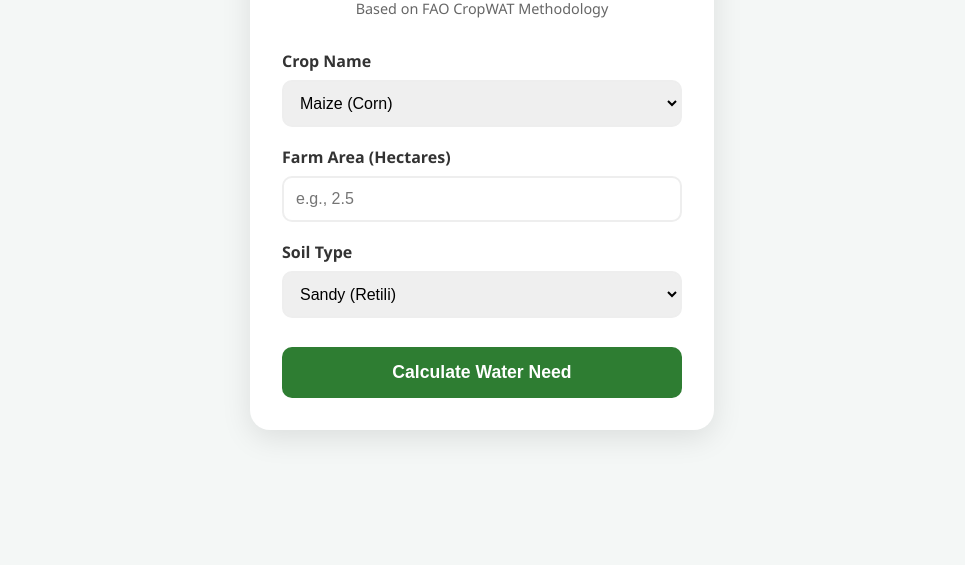
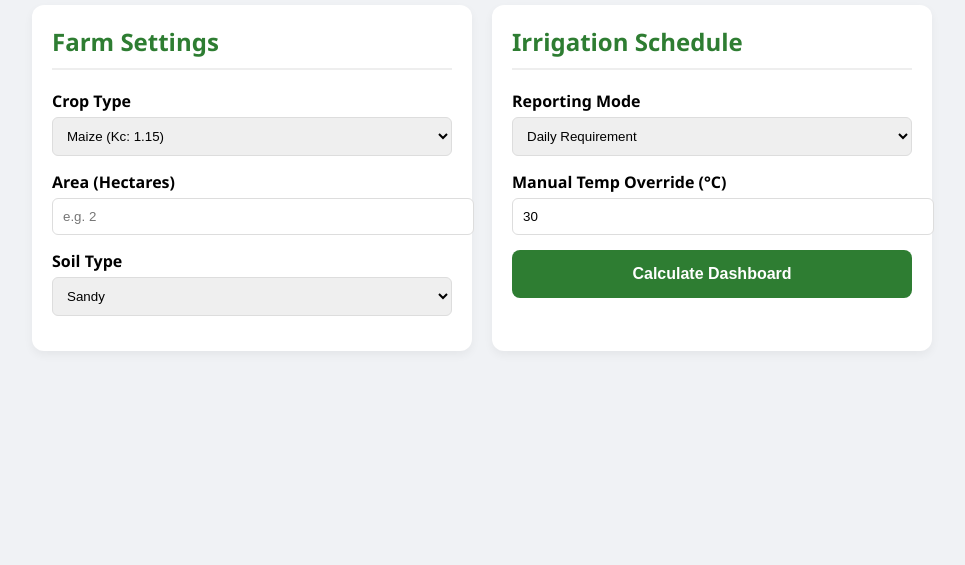
Before and after one commit to hariomsinghchauhan40/agri-water-flow, a plain HTML site: page index.html in a window 1280 px wide. Shown: the part 235-800 px from the top of the page, without its empty margins (158-1123 px from the left). Drawn offline with Linux system fonts and the light colour scheme.

Commit message:
Update index.html

```diff
--- a/index.html
+++ b/index.html
@@ -3,175 +3,127 @@
 <head>
     <meta charset="UTF-8">
     <meta name="viewport" content="width=device-width, initial-scale=1.0">
-    <title>AgriWater Flow | CropWAT Lite</title>
+    <title>AgriWater Pro Dashboard</title>
     <style>
-        /* Modern Green Theme Styling */
-        :root {
-            --primary-green: #2e7d32;
-            --light-green: #e8f5e9;
-            --accent-green: #4caf50;
-            --white: #ffffff;
-            --shadow: 0 8px 30px rgba(0,0,0,0.1);
-        }
+        :root { --primary: #2e7d32; --accent: #1565c0; --bg: #f0f2f5; }
+        body { font-family: 'Segoe UI', sans-serif; background: var(--bg); margin: 0; padding: 20px; }
+        .dashboard { max-width: 900px; margin: auto; display: grid; grid-template-columns: 1fr 1fr; gap: 20px; }
+        .card { background: white; padding: 20px; border-radius: 12px; box-shadow: 0 4px 10px rgba(0,0,0,0.05); }
+        .full-width { grid-column: span 2; }
+        h2 { color: var(--primary); margin-top: 0; border-bottom: 2px solid #eee; padding-bottom: 10px; }
 
-        body {
-            font-family: 'Segoe UI', Roboto, sans-serif;
-            background-color: #f4f7f6;
-            display: flex;
-            justify-content: center;
-            align-items: center;
-            min-height: 100vh;
-            margin: 0;
-        }
+        /* Weather Widgets */
+        .weather-grid { display: grid; grid-template-columns: repeat(3, 1fr); gap: 10px; margin-bottom: 20px; }
+        .widget { background: #e3f2fd; padding: 15px; border-radius: 8px; text-align: center; }
+        .widget i { display: block; font-size: 0.8rem; color: #555; }
+        .widget b { font-size: 1.2rem; color: var(--accent); }
 
-        .app-card {
-            background: var(--white);
-            padding: 2rem;
-            border-radius: 20px;
-            box-shadow: var(--shadow);
-            width: 100%;
-            max-width: 400px;
-            text-align: center;
-        }
+        .form-group { margin-bottom: 15px; text-align: left; }
+        label { font-weight: bold; display: block; margin-bottom: 5px; }
+        input, select { width: 100%; padding: 10px; border: 1px solid #ddd; border-radius: 6px; }
 
-        h2 { color: var(--primary-green); margin-bottom: 0.5rem; }
-        p.subtitle { color: #666; font-size: 0.9rem; margin-bottom: 2rem; }
+        button { background: var(--primary); color: white; border: none; padding: 15px; border-radius: 8px; width: 100%; cursor: pointer; font-weight: bold; font-size: 1rem; }
 
-        .input-group {
-            text-align: left;
-            margin-bottom: 1.2rem;
-        }
+        #results { margin-top: 20px; padding: 20px; background: #e8f5e9; border-radius: 8px; display: none; }
+        .highlight { font-size: 1.5rem; color: var(--primary); font-weight: bold; }
 
-        label {
-            display: block;
-            font-weight: 600;
-            margin-bottom: 0.5rem;
-            color: #333;
-        }
-
-        select, input {
-            width: 100%;
-            padding: 12px;
-            border: 2px solid #eee;
-            border-radius: 10px;
-            font-size: 1rem;
-            transition: 0.3s;
-            box-sizing: border-box;
-        }
-
-        select:focus, input:focus {
-            border-color: var(--accent-green);
-            outline: none;
-        }
-
-        button {
-            width: 100%;
-            padding: 15px;
-            background: var(--primary-green);
-            color: white;
-            border: none;
-            border-radius: 10px;
-            font-size: 1.1rem;
-            font-weight: bold;
-            cursor: pointer;
-            transition: 0.3s;
-            margin-top: 10px;
-        }
-
-        button:hover { background: var(--accent-green); transform: translateY(-2px); }
-
-        #result-section {
-            margin-top: 2rem;
-            padding: 1.5rem;
-            background: var(--light-green);
-            border-radius: 12px;
-            display: none; /* Initially hidden */
-            animation: fadeIn 0.5s ease;
-        }
-
-        @keyframes fadeIn { from { opacity: 0; } to { opacity: 1; } }
-
-        .liters-text {
-            font-size: 1.8rem;
-            font-weight: 800;
-            color: var(--primary-green);
-            margin: 10px 0;
-        }
-
-        .soil-advice {
-            font-size: 0.85rem;
-            color: #555;
-            line-height: 1.4;
-        }
+        @media (max-width: 600px) { .dashboard { grid-template-columns: 1fr; } .full-width { grid-column: span 1; } }
     </style>
 </head>
 <body>
 
-<div class="app-card">
-    <h2>AgriWater Flow</h2>
-    <p class="subtitle">Based on FAO CropWAT Methodology</p>
-
-    <div class="input-group">
-        <label>Crop Name</label>
-        <select id="cropSelect">
-            <option value="1.15">Maize (Corn)</option>
-            <option value="1.05">Wheat</option>
-            <option value="1.10">Rice</option>
-            <option value="0.80">Potato</option>
-        </select>
+<div class="dashboard">
+    <div class="card full-width">
+        <h2>Live Environment Metrics</h2>
+        <div class="weather-grid">
+            <div class="widget"><i>Temperature</i><b id="disp-temp">30°C</b></div>
+            <div class="widget"><i>Humidity</i><b id="disp-hum">45%</b></div>
+            <div class="widget"><i>Evaporation (ETo)</i><b id="disp-eto">5.2 mm</b></div>
+        </div>
     </div>
 
-    <div class="input-group">
-        <label>Farm Area (Hectares)</label>
-        <input type="number" id="areaInput" placeholder="e.g., 2.5" step="0.1">
+    <div class="card">
+        <h2>Farm Settings</h2>
+        <div class="form-group">
+            <label>Crop Type</label>
+            <select id="crop">
+                <option value="1.15">Maize (Kc: 1.15)</option>
+                <option value="1.05">Wheat (Kc: 1.05)</option>
+                <option value="1.20">Rice (Kc: 1.20)</option>
+            </select>
+        </div>
+        <div class="form-group">
+            <label>Area (Hectares)</label>
+            <input type="number" id="area" placeholder="e.g. 2">
+        </div>
+        <div class="form-group">
+            <label>Soil Type</label>
+            <select id="soil">
+                <option value="Sandy">Sandy</option>
+                <option value="Loamy">Loamy</option>
+                <option value="Clay">Clay</option>
+            </select>
+        </div>
     </div>
 
-    <div class="input-group">
-        <label>Soil Type</label>
-        <select id="soilSelect">
-            <option value="Sandy">Sandy (Retili)</option>
-            <option value="Loamy">Loamy (Domat)</option>
-            <option value="Clay">Clay (Chikni)</option>
-        </select>
+    <div class="card">
+        <h2>Irrigation Schedule</h2>
+        <div class="form-group">
+            <label>Reporting Mode</label>
+            <select id="mode">
+                <option value="1">Daily Requirement</option>
+                <option value="3">3-Day Interval</option>
+                <option value="7">Weekly (7-Day) Interval</option>
+            </select>
+        </div>
+        <div class="form-group">
+            <label>Manual Temp Override (°C)</label>
+            <input type="number" id="temp-in" value="30" oninput="updateWeather()">
+        </div>
+        <button onclick="calculatePro()">Calculate Dashboard</button>
     </div>
 
-    <button onclick="calculateIrrigation()">Calculate Water Need</button>
-
-    <div id="result-section">
-        <div style="font-weight: bold;">Daily Water Required:</div>
-        <div class="liters-text" id="litersResult">0 Liters</div>
-        <div class="soil-advice" id="adviceResult"></div>
+    <div class="card full-width" id="results">
+        <h2>Calculation Summary</h2>
+        <p id="summary-text"></p>
+        <div class="highlight" id="water-total">0 Liters</div>
+        <p id="soil-advice" style="font-size: 0.9rem; color: #666; margin-top: 10px;"></p>
     </div>
 </div>
 
 <script>
-    function calculateIrrigation() {
-        // 1. Get Values
-        const kc = parseFloat(document.getElementById('cropSelect').value);
-        const area = parseFloat(document.getElementById('areaInput').value);
-        const soil = document.getElementById('soilSelect').value;
-        const eto = 5.0; // Average daily reference ET (mm/day)
+    function updateWeather() {
+        const t = document.getElementById('temp-in').value;
+        document.getElementById('disp-temp').innerText = t + "°C";
+        // Simple logic: Higher temp = Higher Evaporation (ETo)
+        const eto = (t * 0.17).toFixed(1);
+        document.getElementById('disp-eto').innerText = eto + " mm";
+    }
 
-        // 2. Validate
-        if (!area || area <= 0) {
-            alert("Please enter a valid area.");
-            return;
-        }
+    function calculatePro() {
+        const kc = parseFloat(document.getElementById('crop').value);
+        const area = parseFloat(document.getElementById('area').value);
+        const eto = parseFloat(document.getElementById('disp-eto').innerText);
+        const interval = parseInt(document.getElementById('mode').value);
+        const soil = document.getElementById('soil').value;
 
-        // 3. Algorithm: Area * 10,000 (m2/ha) * (ETo * Kc)
-        // Note: 1mm of water on 1m2 = 1 Liter
-        const totalWater = (area * 10000) * (eto * kc);
+        if(!area) { alert("Please enter area"); return; }
 
-        // 4. Update UI
-        document.getElementById('litersResult').innerText = totalWater.toLocaleString() + " Liters";
+        // Formula: ETc = ETo * Kc
+        // Total = Area * 10000 * ETc * Interval
+        const dailyEtc = eto * kc;
+        const totalWater = (area * 10000) * dailyEtc * interval;
 
-        let advice = "";
-        if (soil === "Sandy") advice = "Sandy soil drains fast. Water more frequently in smaller amounts.";
-        else if (soil === "Clay") advice = "Clay soil holds water. Avoid over-watering to prevent flooding.";
-        else advice = "Loamy soil is ideal for balanced water retention.";
+        document.getElementById('results').style.display = 'block';
+        document.getElementById('summary-text').innerText = `Based on ${interval} day(s) interval:`;
+        document.getElementById('water-total').innerText = totalWater.toLocaleString() + " Liters";
 
-        document.getElementById('adviceResult').innerText = advice;
-        document.getElementById('result-section').style.display = 'block';
+        let advice = `For ${soil} soil: `;
+        if(soil === "Sandy") advice += "Water in small gaps to prevent leaching.";
+        else if(soil === "Clay") advice += "Ensure proper drainage to avoid waterlogging.";
+        else advice += "Maintain steady moisture for optimal growth.";
+
+        document.getElementById('soil-advice').innerText = advice;
     }
 </script>
 
```
